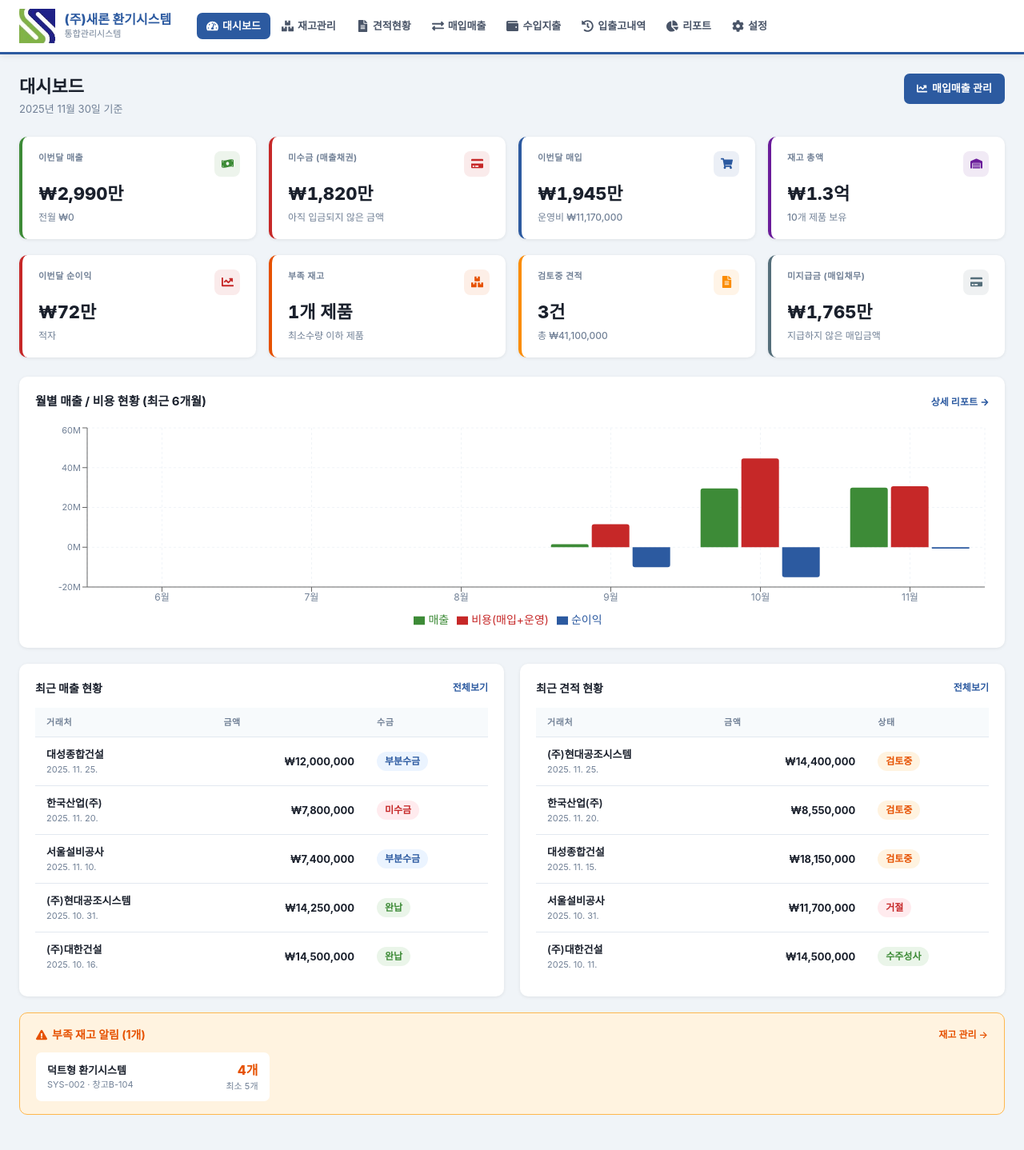
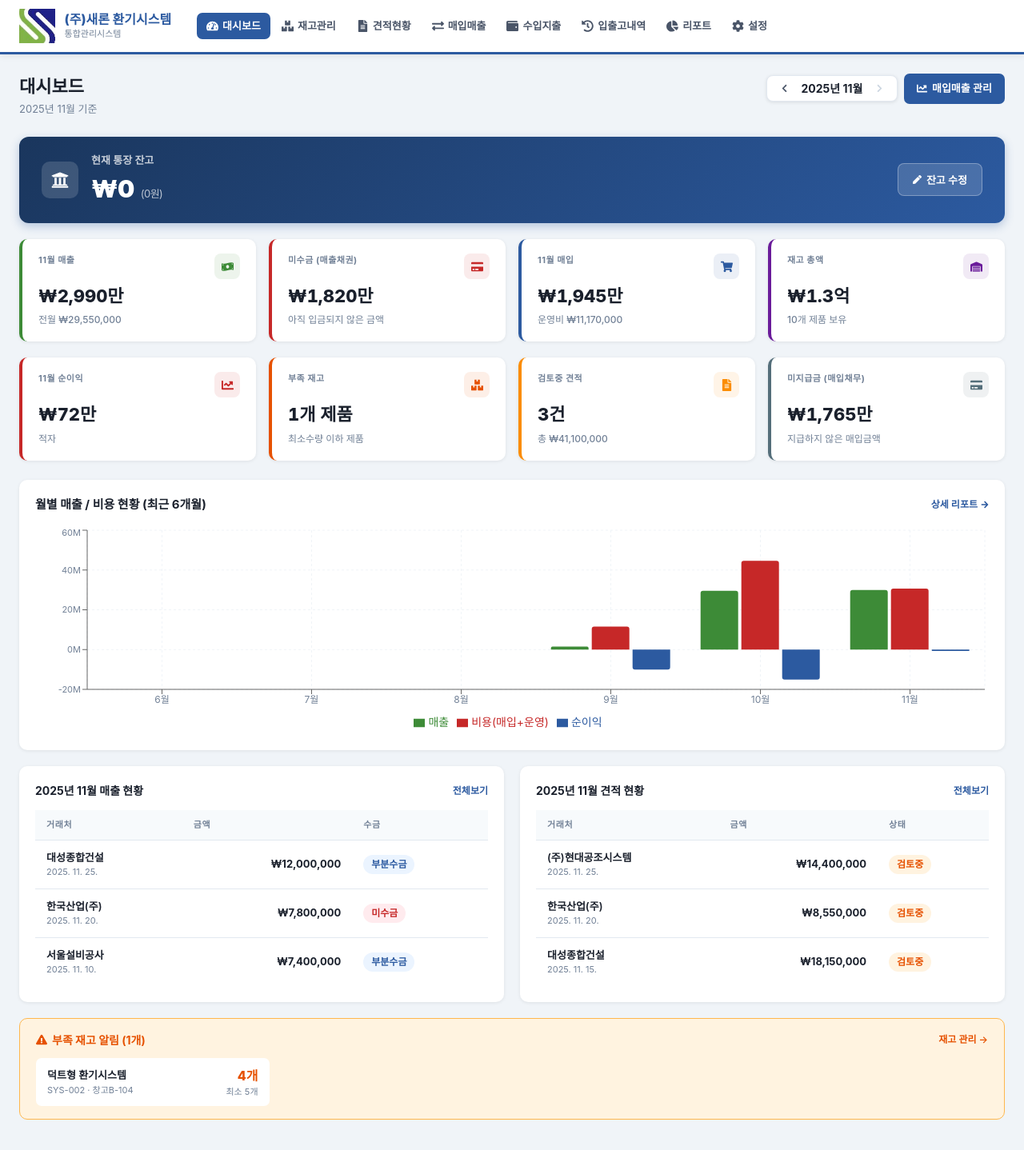
Before and after one commit to m3n89t-max/saeron_ventilation, a React (Vite) app: page / in a window 1280 px wide. Shown: the top 1438 px of the page at 80% size. Built offline with nearby package versions, Linux system fonts and the light colour scheme; the HTML template or start-up script is replaced by a standard one.

Commit message:
feat: 대시보드 통장잔고액 카드 + 월별 현황 내비게이션 추가

```diff
--- a/src/pages/Dashboard.jsx
+++ b/src/pages/Dashboard.jsx
@@ -1,12 +1,13 @@
-import React, { useMemo } from 'react';
+import React, { useMemo, useState } from 'react';
 import { Link } from 'react-router-dom';
 import {
   FaMoneyBillWave, FaShoppingCart, FaBoxes, FaFileAlt,
   FaExclamationTriangle, FaArrowRight, FaChartLine,
-  FaCreditCard, FaWarehouse,
+  FaCreditCard, FaWarehouse, FaUniversity, FaPen, FaCheck, FaTimes,
+  FaChevronLeft, FaChevronRight,
 } from 'react-icons/fa';
 import {
-  AreaChart, Area, BarChart, Bar, XAxis, YAxis, CartesianGrid,
+  BarChart, Bar, XAxis, YAxis, CartesianGrid,
   Tooltip, ResponsiveContainer, Legend,
 } from 'recharts';
 import useAppStore from '../store/appStore';
@@ -19,16 +20,57 @@ const Dashboard = () => {
     expenses, otherIncome, getLowStockProducts,
     getTotalInventoryValue, getTotalUnpaidReceivable, getTotalUnpaidPayable,
     getMonthSalesRevenue, getMonthPurchaseCost, getMonthOpExpense,
+    bankBalance, setBankBalance,
   } = useAppStore();
 
   const now = new Date();
   const cy = now.getFullYear(), cm = now.getMonth() + 1;
 
+  // 월 선택 상태
+  const [viewYear, setViewYear] = useState(cy);
+  const [viewMonth, setViewMonth] = useState(cm);
+  const isCurrentMonth = viewYear === cy && viewMonth === cm;
+
+  const prevMonth = () => {
+    if (viewMonth === 1) { setViewYear((y) => y - 1); setViewMonth(12); }
+    else setViewMonth((m) => m - 1);
+  };
+  const nextMonth = () => {
+    if (isCurrentMonth) return;
+    if (viewMonth === 12) { setViewYear((y) => y + 1); setViewMonth(1); }
+    else setViewMonth((m) => m + 1);
+  };
+  const goCurrentMonth = () => { setViewYear(cy); setViewMonth(cm); };
+
+  // 통장잔고 편집 상태
+  const [editingBalance, setEditingBalance] = useState(false);
+  const [balanceInput, setBalanceInput] = useState('');
+
+  const startEdit = () => {
+    setBalanceInput(bankBalance > 0 ? String(bankBalance) : '');
+    setEditingBalance(true);
+  };
+  const saveBalance = () => {
+    const val = parseInt(balanceInput.replace(/[^0-9]/g, ''), 10);
+    if (!isNaN(val) && val >= 0) setBankBalance(val);
+    setEditingBalance(false);
+  };
+  const cancelEdit = () => setEditingBalance(false);
+
+  const fmt = (v) => {
+    if (v >= 100000000) return `${(v / 100000000).toFixed(1).replace(/\B(?=(\d{3})+(?!\d))/g, ',')}억`;
+    if (v >= 10000) return `${Math.floor(v / 10000).toLocaleString('ko-KR')}만`;
+    return v.toLocaleString('ko-KR');
+  };
+
   const stats = useMemo(() => {
-    const thisMonthSales = getMonthSalesRevenue(cy, cm);
-    const thisMonthPurchase = getMonthPurchaseCost(cy, cm);
-    const thisMonthOpExp = getMonthOpExpense(cy, cm);
-    const lastMonthSales = getMonthSalesRevenue(cy, cm - 1 === 0 ? cy - 1 : cy, cm - 1 === 0 ? 12 : cm - 1);
+    const prevY = viewMonth === 1 ? viewYear - 1 : viewYear;
+    const prevM = viewMonth === 1 ? 12 : viewMonth - 1;
+
+    const thisMonthSales = getMonthSalesRevenue(viewYear, viewMonth);
+    const thisMonthPurchase = getMonthPurchaseCost(viewYear, viewMonth);
+    const thisMonthOpExp = getMonthOpExpense(viewYear, viewMonth);
+    const lastMonthSales = getMonthSalesRevenue(prevY, prevM);
 
     const lowStock = getLowStockProducts();
     const pendingQuotes = quotes.filter((q) => q.status === 'pending');
@@ -41,29 +83,42 @@ const Dashboard = () => {
       lowStock, pendingQuotes, unpaidReceivable, unpaidPayable, inventoryValue,
       netProfit: thisMonthSales - thisMonthPurchase - thisMonthOpExp,
     };
-  }, [products, salesOrders, purchaseOrders, quotes, expenses, otherIncome]);
+  }, [products, salesOrders, purchaseOrders, quotes, expenses, otherIncome, viewYear, viewMonth]);
 
-  // 최근 6개월 차트 데이터
+  // 선택월 기준 최근 6개월 차트 데이터
   const chartData = useMemo(() => {
     return Array.from({ length: 6 }, (_, i) => {
-      const d = new Date(cy, cm - 1 - (5 - i), 1);
+      const d = new Date(viewYear, viewMonth - 1 - (5 - i), 1);
       const y = d.getFullYear(), m = d.getMonth() + 1;
-      const label = `${m}월`;
       const sales = getMonthSalesRevenue(y, m);
       const cost = getMonthPurchaseCost(y, m) + getMonthOpExpense(y, m);
-      return { label, sales, cost, profit: sales - cost };
+      return { label: `${m}월`, sales, cost, profit: sales - cost };
     });
-  }, [salesOrders, purchaseOrders, expenses, otherIncome]);
+  }, [salesOrders, purchaseOrders, expenses, otherIncome, viewYear, viewMonth]);
 
-  const recentSales = [...salesOrders].sort((a, b) => new Date(b.orderDate) - new Date(a.orderDate)).slice(0, 5);
-  const recentQuotes = [...quotes].sort((a, b) => new Date(b.createdAt) - new Date(a.createdAt)).slice(0, 5);
+  // 선택월 매출/견적
+  const viewStart = new Date(viewYear, viewMonth - 1, 1);
+  const viewEnd = new Date(viewYear, viewMonth, 0, 23, 59, 59);
+
+  const recentSales = useMemo(() => {
+    const filtered = salesOrders.filter((o) => {
+      const d = new Date(o.orderDate); return d >= viewStart && d <= viewEnd;
+    }).sort((a, b) => new Date(b.orderDate) - new Date(a.orderDate)).slice(0, 5);
+    if (filtered.length > 0) return filtered;
+    return [...salesOrders].sort((a, b) => new Date(b.orderDate) - new Date(a.orderDate)).slice(0, 5);
+  }, [salesOrders, viewYear, viewMonth]);
+
+  const recentQuotes = useMemo(() => {
+    const filtered = quotes.filter((q) => {
+      const d = new Date(q.createdAt); return d >= viewStart && d <= viewEnd;
+    }).sort((a, b) => new Date(b.createdAt) - new Date(a.createdAt)).slice(0, 5);
+    if (filtered.length > 0) return filtered;
+    return [...quotes].sort((a, b) => new Date(b.createdAt) - new Date(a.createdAt)).slice(0, 5);
+  }, [quotes, viewYear, viewMonth]);
+
   const lowStockList = getLowStockProducts().slice(0, 6);
 
-  const fmt = (v) => {
-    if (v >= 100000000) return `${(v / 100000000).toFixed(1).replace(/\B(?=(\d{3})+(?!\d))/g, ',')}억`;
-    if (v >= 10000) return `${Math.floor(v / 10000).toLocaleString('ko-KR')}만`;
-    return v.toLocaleString('ko-KR');
-  };
+  const monthLabel = `${viewYear}년 ${viewMonth}월`;
 
   return (
     <div className="page-container">
@@ -71,22 +126,75 @@ const Dashboard = () => {
       <div className="page-header">
         <div>
           <h2 className="page-title">대시보드</h2>
-          <p className="page-subtitle">
-            {now.getFullYear()}년 {now.getMonth() + 1}월 {now.getDate()}일 기준
-          </p>
+          <p className="page-subtitle">{monthLabel} 기준</p>
         </div>
-        <div style={{ display: 'flex', gap: '8px' }}>
+        <div style={{ display: 'flex', gap: '8px', alignItems: 'center', flexWrap: 'wrap' }}>
+          {/* 월 선택 내비게이션 */}
+          <div style={{ display: 'flex', alignItems: 'center', gap: '4px', background: '#fff', borderRadius: '8px', padding: '5px 10px', boxShadow: '0 1px 4px rgba(0,0,0,0.1)', border: '1px solid #E2E8F0' }}>
+            <button onClick={prevMonth} style={{ background: 'none', border: 'none', cursor: 'pointer', color: '#4A5568', padding: '4px 6px', borderRadius: '5px', display: 'flex', alignItems: 'center' }}>
+              <FaChevronLeft size={11} />
+            </button>
+            <span style={{ fontSize: '14px', fontWeight: '700', color: '#1A202C', minWidth: '88px', textAlign: 'center' }}>
+              {monthLabel}
+            </span>
+            <button onClick={nextMonth} disabled={isCurrentMonth}
+              style={{ background: 'none', border: 'none', cursor: isCurrentMonth ? 'default' : 'pointer', color: isCurrentMonth ? '#CBD5E0' : '#4A5568', padding: '4px 6px', borderRadius: '5px', display: 'flex', alignItems: 'center' }}>
+              <FaChevronRight size={11} />
+            </button>
+          </div>
+          {!isCurrentMonth && (
+            <button onClick={goCurrentMonth} style={{ padding: '7px 14px', background: '#EBF4FF', color: '#2C5AA0', border: '1px solid #BEE3F8', borderRadius: '7px', fontSize: '12px', fontWeight: '700', cursor: 'pointer' }}>
+              이번달로
+            </button>
+          )}
           <Link to="/sales-purchase" className="btn-primary" style={{ textDecoration: 'none', display: 'inline-flex', alignItems: 'center', gap: '6px', padding: '9px 16px', background: '#2C5AA0', color: '#fff', borderRadius: '7px', fontSize: '13px', fontWeight: '600' }}>
             <FaChartLine size={13} /> 매입매출 관리
           </Link>
         </div>
       </div>
 
-      {/* KPI 카드 */}
+      {/* 통장 잔고 카드 */}
+      <div style={{ background: 'linear-gradient(135deg, #1A365D 0%, #2C5AA0 100%)', borderRadius: '12px', padding: '20px 28px', marginBottom: '20px', color: '#fff', display: 'flex', justifyContent: 'space-between', alignItems: 'center', boxShadow: '0 4px 12px rgba(44,90,160,0.3)' }}>
+        <div style={{ display: 'flex', alignItems: 'center', gap: '16px' }}>
+          <div style={{ background: 'rgba(255,255,255,0.15)', borderRadius: '10px', padding: '12px', display: 'flex', alignItems: 'center', justifyContent: 'center' }}>
+            <FaUniversity size={22} />
+          </div>
+          <div>
+            <div style={{ fontSize: '13px', fontWeight: '600', opacity: 0.75, marginBottom: '4px' }}>현재 통장 잔고</div>
+            {editingBalance ? (
+              <div style={{ display: 'flex', alignItems: 'center', gap: '8px' }}>
+                <input
+                  type="text"
+                  value={balanceInput}
+                  onChange={(e) => setBalanceInput(e.target.value.replace(/[^0-9]/g, ''))}
+                  onKeyDown={(e) => { if (e.key === 'Enter') saveBalance(); if (e.key === 'Escape') cancelEdit(); }}
+                  placeholder="금액 입력 (원)"
+                  autoFocus
+                  style={{ fontSize: '20px', fontWeight: '800', background: 'rgba(255,255,255,0.2)', border: '1.5px solid rgba(255,255,255,0.5)', borderRadius: '7px', color: '#fff', padding: '4px 10px', width: '180px', outline: 'none' }}
+                />
+                <button onClick={saveBalance} style={{ background: '#48BB78', border: 'none', borderRadius: '6px', padding: '6px 10px', cursor: 'pointer', color: '#fff', display: 'flex', alignItems: 'center' }}><FaCheck size={13} /></button>
+                <button onClick={cancelEdit} style={{ background: 'rgba(255,255,255,0.2)', border: 'none', borderRadius: '6px', padding: '6px 10px', cursor: 'pointer', color: '#fff', display: 'flex', alignItems: 'center' }}><FaTimes size={13} /></button>
+              </div>
+            ) : (
+              <div style={{ fontSize: '30px', fontWeight: '900', letterSpacing: '-0.5px' }}>
+                ₩{fmt(bankBalance)}
+                <span style={{ fontSize: '13px', fontWeight: '400', opacity: 0.7, marginLeft: '8px' }}>({bankBalance.toLocaleString('ko-KR')}원)</span>
+              </div>
+            )}
+          </div>
+        </div>
+        {!editingBalance && (
+          <button onClick={startEdit} style={{ background: 'rgba(255,255,255,0.15)', border: '1px solid rgba(255,255,255,0.3)', borderRadius: '8px', padding: '10px 18px', color: '#fff', cursor: 'pointer', fontSize: '13px', fontWeight: '600', display: 'flex', alignItems: 'center', gap: '6px', transition: 'background 0.15s' }}>
+            <FaPen size={11} /> 잔고 수정
+          </button>
+        )}
+      </div>
+
+      {/* KPI 카드 행 1 */}
       <div className="stats-grid-4" style={{ marginBottom: '20px' }}>
         <StatsCard
           icon={<FaMoneyBillWave />}
-          title="이번달 매출"
+          title={`${viewMonth}월 매출`}
           value={`₩${fmt(stats.thisMonthSales)}`}
           sub={`전월 ${formatCurrency(stats.lastMonthSales)}`}
           color="#3D8B37"
@@ -100,7 +208,7 @@ const Dashboard = () => {
         />
         <StatsCard
           icon={<FaShoppingCart />}
-          title="이번달 매입"
+          title={`${viewMonth}월 매입`}
           value={`₩${fmt(stats.thisMonthPurchase)}`}
           sub={`운영비 ${formatCurrency(stats.thisMonthOpExp)}`}
           color="#2C5AA0"
@@ -114,10 +222,11 @@ const Dashboard = () => {
         />
       </div>
 
+      {/* KPI 카드 행 2 */}
       <div className="stats-grid-4" style={{ marginBottom: '24px' }}>
         <StatsCard
           icon={<FaChartLine />}
-          title="이번달 순이익"
+          title={`${viewMonth}월 순이익`}
           value={`₩${fmt(Math.abs(stats.netProfit))}`}
           sub={stats.netProfit >= 0 ? '흑자' : '적자'}
           color={stats.netProfit >= 0 ? '#3D8B37' : '#C62828'}
@@ -172,10 +281,10 @@ const Dashboard = () => {
 
       {/* 하단 2열 */}
       <div className="two-col" style={{ marginBottom: '20px' }}>
-        {/* 최근 매출 */}
+        {/* 매출 현황 */}
         <div style={{ background: '#fff', borderRadius: '10px', padding: '20px', boxShadow: '0 1px 4px rgba(0,0,0,0.08)' }}>
           <div style={{ display: 'flex', justifyContent: 'space-between', alignItems: 'center', marginBottom: '14px' }}>
-            <h3 style={{ fontSize: '14px', fontWeight: '700', color: '#1A202C' }}>최근 매출 현황</h3>
+            <h3 style={{ fontSize: '14px', fontWeight: '700', color: '#1A202C' }}>{monthLabel} 매출 현황</h3>
             <Link to="/sales-purchase" style={{ fontSize: '12px', color: '#2C5AA0', fontWeight: '600' }}>전체보기</Link>
           </div>
           <table className="data-table">
@@ -187,7 +296,9 @@ const Dashboard = () => {
               </tr>
             </thead>
             <tbody>
-              {recentSales.map((o) => (
+              {recentSales.length === 0 ? (
+                <tr><td colSpan={3} style={{ textAlign: 'center', padding: '24px', color: '#718096', fontSize: '13px' }}>해당 월 매출 없음</td></tr>
+              ) : recentSales.map((o) => (
                 <tr key={o.id}>
                   <td>
                     <div style={{ fontWeight: '600', fontSize: '13px' }}>{o.customerName}</div>
@@ -207,10 +318,10 @@ const Dashboard = () => {
           </table>
         </div>
 
-        {/* 최근 견적 */}
+        {/* 견적 현황 */}
         <div style={{ background: '#fff', borderRadius: '10px', padding: '20px', boxShadow: '0 1px 4px rgba(0,0,0,0.08)' }}>
           <div style={{ display: 'flex', justifyContent: 'space-between', alignItems: 'center', marginBottom: '14px' }}>
-            <h3 style={{ fontSize: '14px', fontWeight: '700', color: '#1A202C' }}>최근 견적 현황</h3>
+            <h3 style={{ fontSize: '14px', fontWeight: '700', color: '#1A202C' }}>{monthLabel} 견적 현황</h3>
             <Link to="/quotes" style={{ fontSize: '12px', color: '#2C5AA0', fontWeight: '600' }}>전체보기</Link>
           </div>
           <table className="data-table">
@@ -222,7 +333,9 @@ const Dashboard = () => {
               </tr>
             </thead>
             <tbody>
-              {recentQuotes.map((q) => (
+              {recentQuotes.length === 0 ? (
+                <tr><td colSpan={3} style={{ textAlign: 'center', padding: '24px', color: '#718096', fontSize: '13px' }}>해당 월 견적 없음</td></tr>
+              ) : recentQuotes.map((q) => (
                 <tr key={q.id}>
                   <td>
                     <div style={{ fontWeight: '600', fontSize: '13px' }}>{q.customerName}</div>
--- a/src/store/appStore.js
+++ b/src/store/appStore.js
@@ -106,9 +106,11 @@ const useAppStore = create(
       otherIncome: OTHER_INCOME,
       customers: CUSTOMERS,
       suppliers: SUPPLIERS,
+      bankBalance: 0,
       productCategories: ['복합환풍기', '일반환풍기', '환기시스템', '제어시스템', '부자재'],
       expenseCategories: ['인건비', '임대료', '차량유지비', '광고홍보비', '통신비', '공과금', '소모품', '기타'],
       otherIncomeCategories: ['설치공사', '유지보수', '기타'],
+      setBankBalance: (amount) => set({ bankBalance: amount }),
 
       // ── 제품/재고 ──────────────────────────────
       addProduct: (p) => {
```
